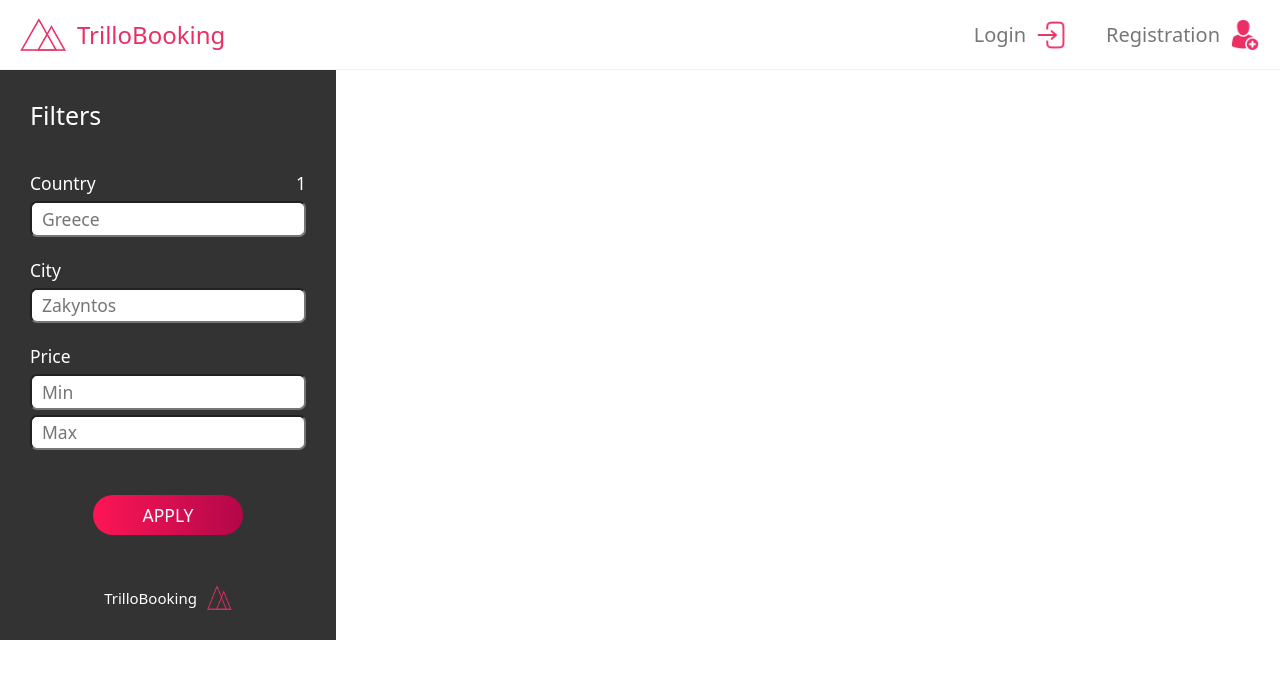
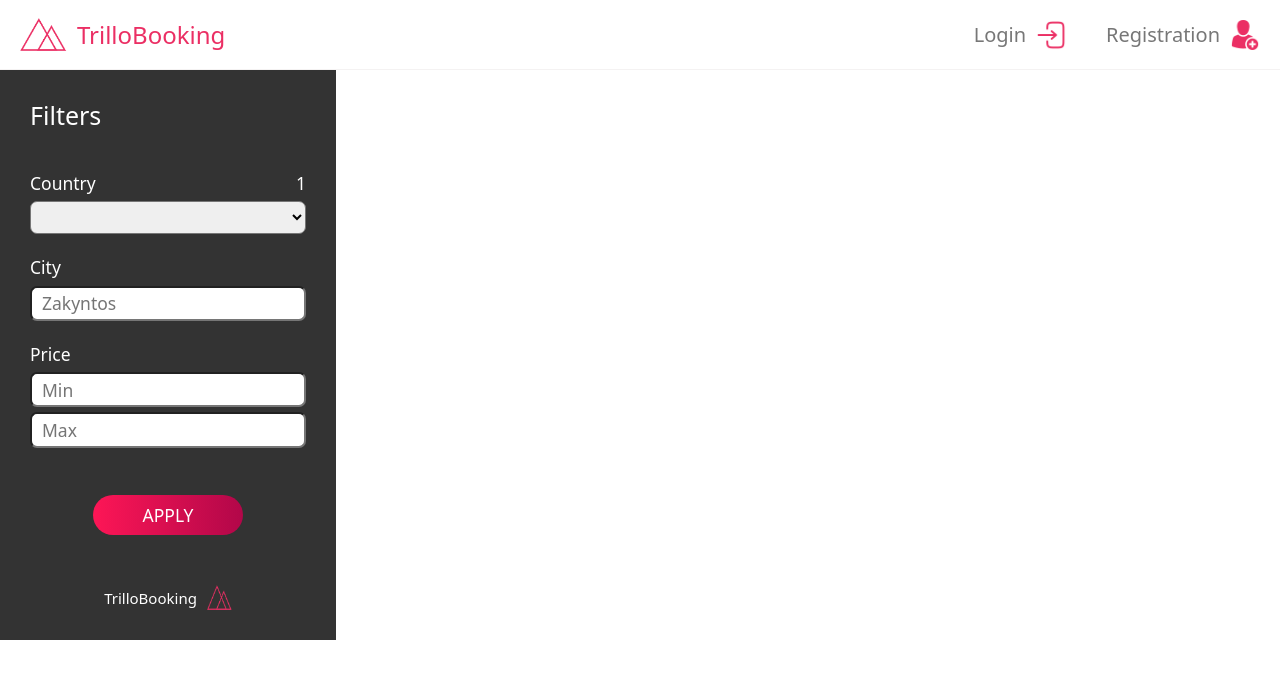
Before and after one commit to krystianwojda/TrilloBooking, a Nuxt app: page /country/1/city in a window 1280 px wide. Shown: the top 678 px of the page. Built offline with nearby package versions, Linux system fonts and the light colour scheme.

Commit message:
Change in sidebar input country to input select

```diff
--- a/components/TheSidebar.vue
+++ b/components/TheSidebar.vue
@@ -14,7 +14,10 @@
               <label @click="updateModal('country')" class="sidebar__filters__item-label" for="country">Country</label>
               <span class="sidebar__filters__item__box-value">{{ route.params.country }}</span>
             </div>
-            <input class="sidebar__filters__item-input" type="text" id="country" placeholder="Greece" v-model="country">
+            <select class="sidebar__filters__item-input" id="country" placeholder="Greece" v-model="country">
+              <option value="All">All</option>
+              <option v-for="countryValue in filterCountry" :value="countryValue">{{ countryValue }}</option>
+            </select>
           </li>
           <li class="sidebar__filters__item">
             <label class="sidebar__filters__item-label" for="city">City</label>
@@ -171,6 +174,10 @@
 }
 </style>
 <script setup>
+import travels from '@/data/travels.json';
+
+const filterCountry = travels.map(c => c.country);
+
 const isOpen = ref(true);
 
 const showMenu = () => {
```
